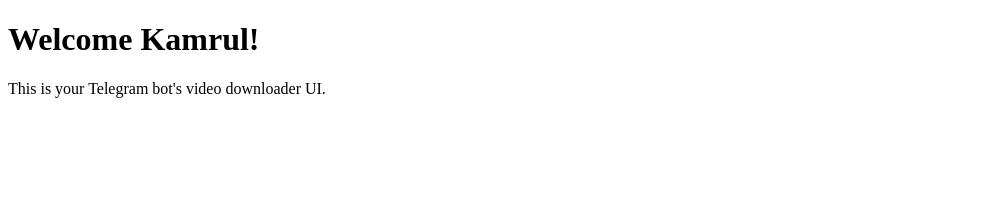
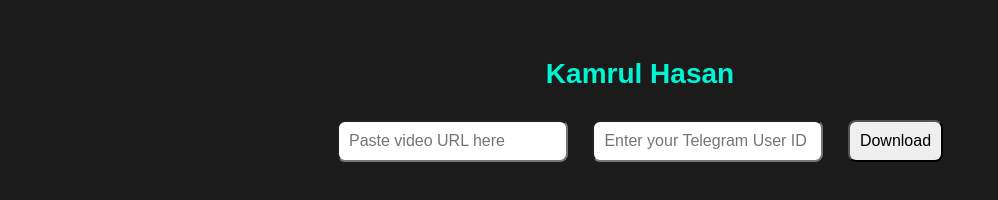
Before and after one commit to skkamrul999/kamrul-video-bot, a plain HTML site: page static/index.html in a window 1280 px wide. Shown: the whole page, without its empty margins (0-998 px from the left). Drawn offline with Linux system fonts and the light colour scheme.

Commit message:
Add files via upload

```diff
--- a/static/index.html
+++ b/static/index.html
@@ -1,11 +1,33 @@
 <!DOCTYPE html>
 <html lang="en">
 <head>
-  <meta charset="UTF-8">
-  <title>Kamrul Hasan Video Downloader</title>
+    <meta charset="UTF-8">
+    <title>Kamrul Hasan Video Downloader</title>
+    <style>
+        body { font-family: sans-serif; background-color: #1b1b1b; color: white; text-align: center; padding: 50px; }
+        input, button { padding: 10px; margin: 10px; border-radius: 8px; font-size: 16px; }
+        .logo { font-size: 28px; font-weight: bold; margin-bottom: 20px; color: #00f5d4; }
+    </style>
 </head>
 <body>
-  <h1>Welcome Kamrul!</h1>
-  <p>This is your Telegram bot's video downloader UI.</p>
+    <div class="logo">Kamrul Hasan</div>
+    <input type="text" id="url" placeholder="Paste video URL here">
+    <input type="text" id="user_id" placeholder="Enter your Telegram User ID">
+    <button onclick="sendUrl()">Download</button>
+    <p id="status"></p>
+
+    <script>
+        async function sendUrl() {
+            const url = document.getElementById('url').value;
+            const user_id = document.getElementById('user_id').value;
+            const res = await fetch('/download', {
+                method: 'POST',
+                headers: { 'Content-Type': 'application/json' },
+                body: JSON.stringify({ url: url, user_id: user_id })
+            });
+            const data = await res.json();
+            document.getElementById('status').innerText = data.message || data.status;
+        }
+    </script>
 </body>
 </html>
```
